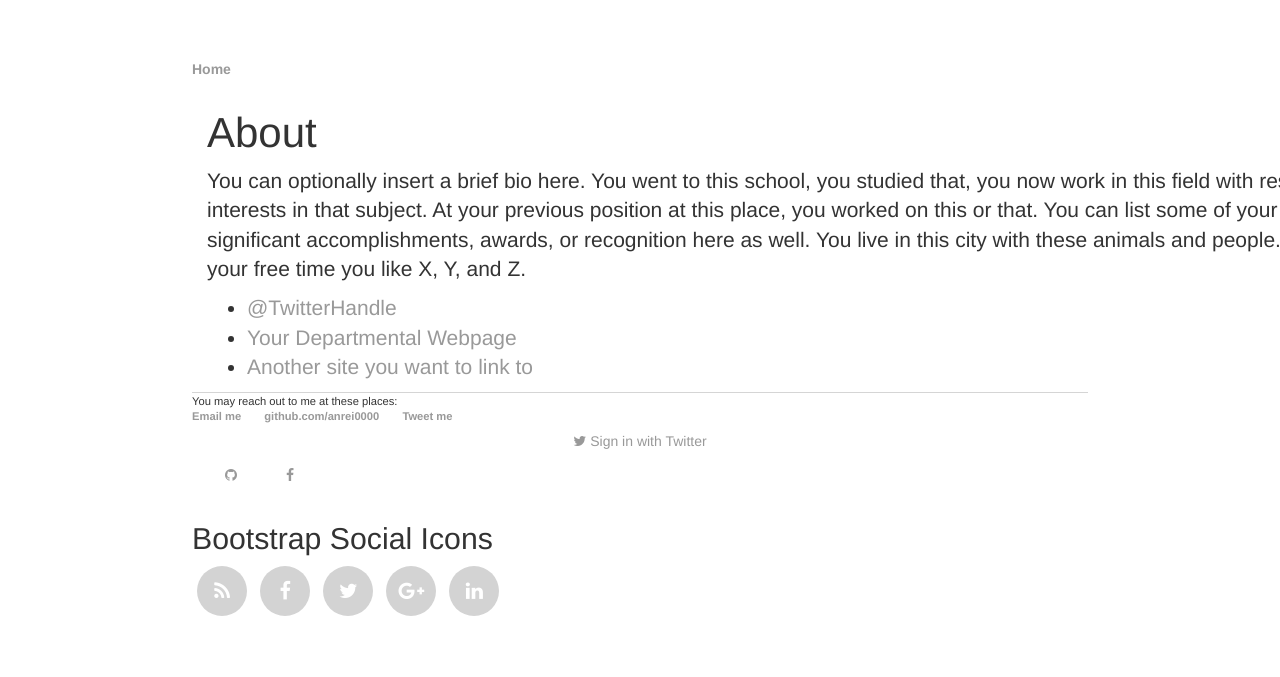
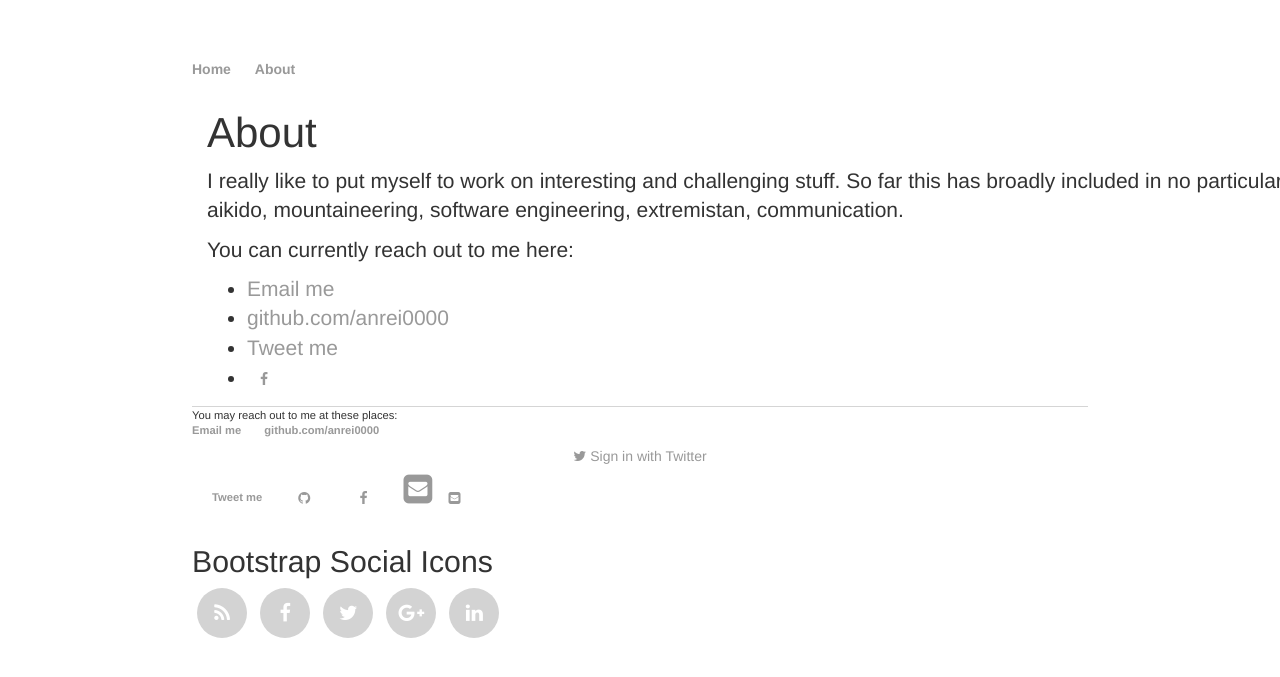
Before and after one commit to anrei0000/anrei0000.github.io, a Jekyll site: the page built from about/index.html, in a window 1280 px wide. Shown: the top 677 px of the page. Built offline with Jekyll 4.4.1, drawn with Linux system fonts in a browser that asks for light colours; nearby versions of some CDN libraries; comment, search, counter and statistics services are not loaded.

Commit message:
- test fa

```diff
--- a/_layouts/default.html
+++ b/_layouts/default.html
@@ -12,7 +12,7 @@
 <nav>
     <ul>
         <li><a href="/">Home</a></li>
-        <!-- <li><a href="/about">About</a></li> -->
+        <li><a href="/about">About</a></li>
         <!-- <li><a href="/cv">CV</a></li> -->
         <!-- <li><a href="/blog">Blog</a></li> -->
     </ul>
@@ -27,14 +27,14 @@
     <ul>
         <li><a href="mailto:ciuculescu.andrei.dev@gmail.com">Email me</a></li>
         <li><a href="https://github.com/anrei0000">github.com/anrei0000</a></li>
-        <li><a href="https://twitter.com/intent/tweet?screen_name=lpgfmk&ref_src=twsrc%5Etfw"
-               class="twitter-mention-button" data-show-count="false">Tweet me</a>
-            <script async src="https://platform.twitter.com/widgets.js" charset="utf-8"></script>
-        </li>
         <li>
             <a class="btn btn-block btn-social btn-twitter">
                 <span class="fa fa-twitter"></span> Sign in with Twitter
             </a>
+        </li>
+        <li><a href="https://twitter.com/intent/tweet?screen_name=lpgfmk&ref_src=twsrc%5Etfw"
+               class="twitter-mention-button" data-show-count="false">Tweet me</a>
+            <script async src="https://platform.twitter.com/widgets.js" charset="utf-8"></script>
         </li>
         <li>
             <a class="btn btn-social-icon btn-github" href="https://github.com/anrei0000">
@@ -44,6 +44,12 @@
         <li>
             <a class="btn btn-social-icon btn-facebook">
                 <span class="fa fa-facebook"></span>
+            </a>
+        </li>
+        <li>
+            <a href="#" id="share-em" class="sharer button"><i class="fa fa-3x fa-envelope-square"></i></a>
+            <a class="btn btn-social-icon btn-facebook">
+                <span class="fa fa-envelope-square"></span>
             </a>
         </li>
     </ul>
--- a/about/index.html
+++ b/about/index.html
@@ -3,13 +3,23 @@ layout: default
 title: About Ciuc
 ---
 
-		<div class="about">
-			<h1>About</h1>
-			<p>You can optionally insert a brief bio here. You went to this school, you studied that, you now work in this field with research interests in that subject. At your previous position at this place, you worked on this or that. You can list some of your significant accomplishments, awards, or recognition here as well. You live in this city with these animals and people. In your free time you like X, Y, and Z.</p>
+<div class="about">
+    <h1>About</h1>
+    <p>I really like to put myself to work on interesting and challenging stuff. So far this has broadly included in no
+        particular order: aikido, mountaineering, software engineering, extremistan, communication.</p>
+    <p>You can currently reach out to me here:</p>
 
-			<ul class="contacts">
-				<li><a href="#">@TwitterHandle</a></li>
-				<li><a href="#">Your Departmental Webpage</a></li>
-				<li><a href="#">Another site you want to link to</a></li>
-				</ul>
-		</div>
+    <ul class="contacts">
+        <li><a href="mailto:ciuculescu.andrei.dev@gmail.com">Email me</a></li>
+        <li><a href="https://github.com/anrei0000">github.com/anrei0000</a></li>
+        <li><a href="https://twitter.com/intent/tweet?screen_name=lpgfmk&ref_src=twsrc%5Etfw"
+               class="twitter-mention-button" data-show-count="false">Tweet me</a>
+            <script async src="https://platform.twitter.com/widgets.js" charset="utf-8"></script>
+        </li>
+        <li>
+            <a class="btn btn-social-icon btn-facebook">
+                <span class="fa fa-facebook"></span>
+            </a>
+        </li>
+    </ul>
+</div>
```
